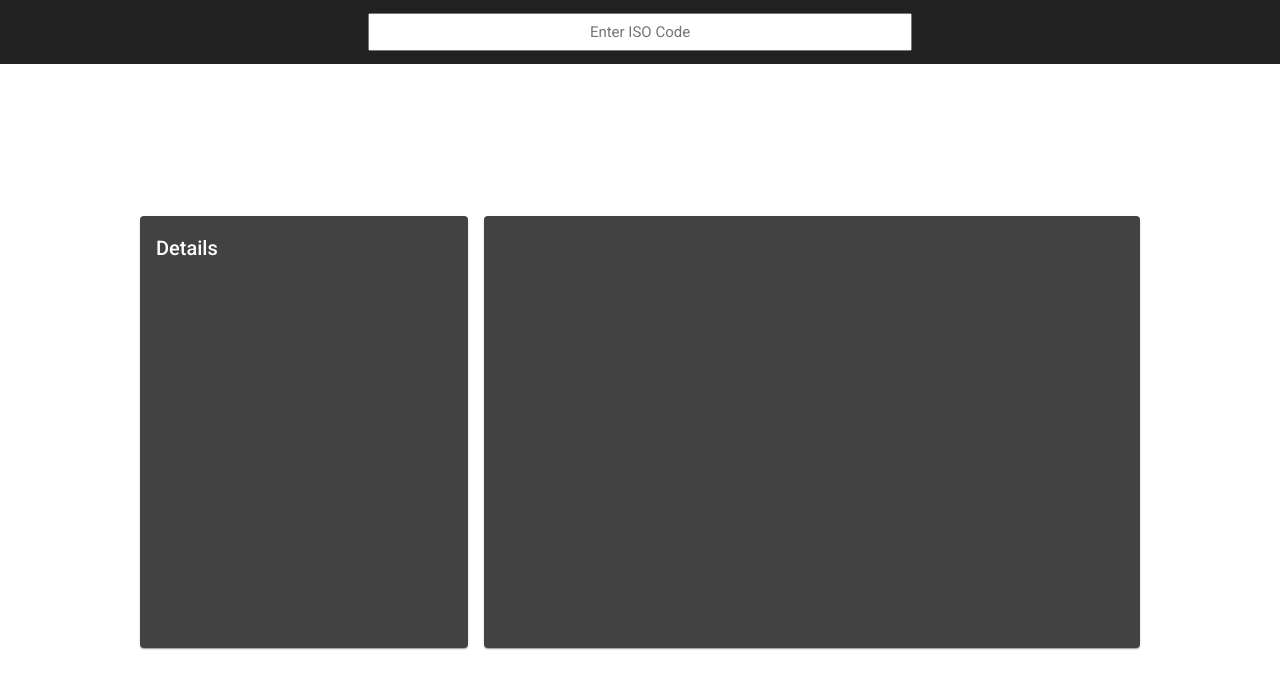
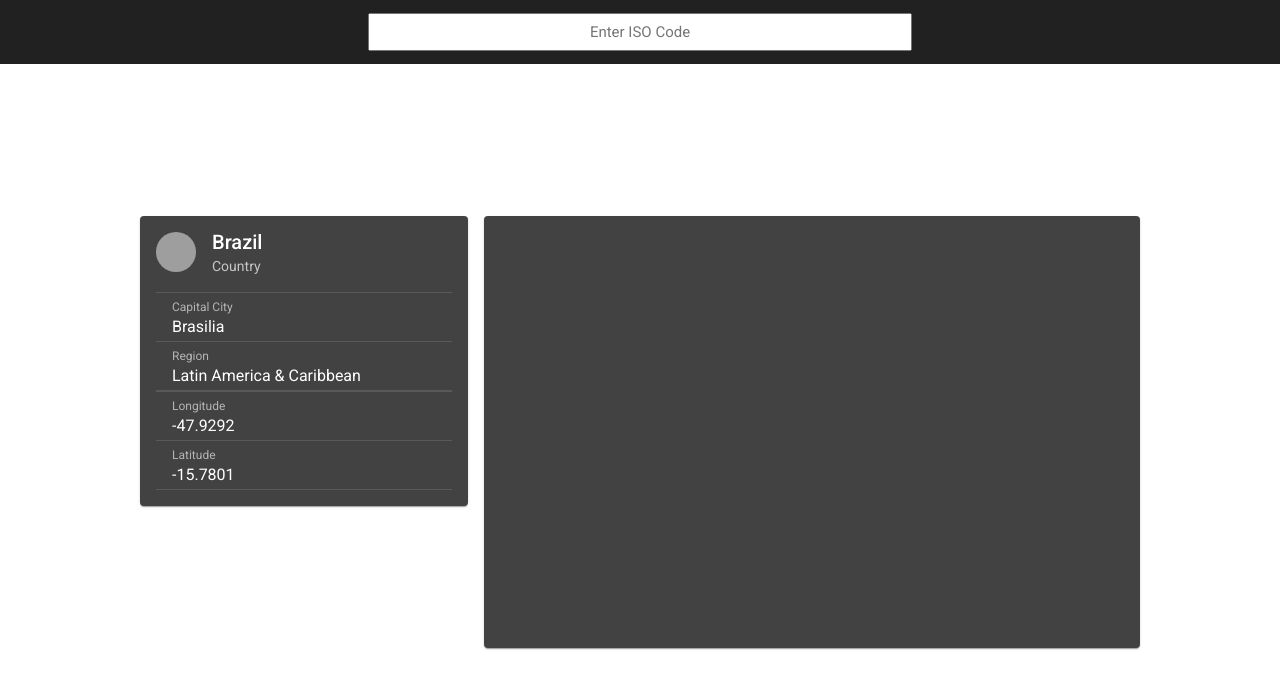
Before and after one commit to KlapTrap/iso, an Angular app: page / in a window 1280 px wide. Shown: the top 688 px of the page. Built offline with nearby package versions, Linux system fonts and the light colour scheme; grey boxes are pictures that could not be loaded.

Commit message:
WIP Country detail panel

```diff
--- a/src/app/pages/search-page/search-page.component.html
+++ b/src/app/pages/search-page/search-page.component.html
@@ -10,11 +10,15 @@
   </mat-toolbar>
   <div class="search-page">
     <div class="search-page__content">
-      <mat-card class="search-page__section">
+      <app-country-details-panel
+        class="search-page__section"
+        [country]="country$ | async"
+      ></app-country-details-panel>
+      <!-- <mat-card class="search-page__section">
         <mat-card-title>
           <h2>Details</h2>
         </mat-card-title>
-      </mat-card>
+      </mat-card> -->
       <mat-card class="search-page__section"></mat-card>
     </div>
   </div>
--- a/src/app/pages/search-page/search-page.component.ts
+++ b/src/app/pages/search-page/search-page.component.ts
@@ -1,15 +1,28 @@
 import { Component, OnInit } from '@angular/core';
+import { of } from 'rxjs';
 
 @Component({
   selector: 'app-search-page',
   templateUrl: './search-page.component.html',
-  styleUrls: ['./search-page.component.scss']
+  styleUrls: ['./search-page.component.scss'],
 })
 export class SearchPageComponent implements OnInit {
-
-  constructor() { }
-
-  ngOnInit(): void {
-  }
-
+  constructor() {}
+  public country$ = of({
+    id: 'BRA',
+    iso2Code: 'BR',
+    name: 'Brazil',
+    region: { id: 'LCN', iso2code: 'ZJ', value: 'Latin America & Caribbean ' },
+    adminregion: {
+      id: 'LAC',
+      iso2code: 'XJ',
+      value: 'Latin America & Caribbean (excluding high income)',
+    },
+    incomeLevel: { id: 'UMC', iso2code: 'XT', value: 'Upper middle income' },
+    lendingType: { id: 'IBD', iso2code: 'XF', value: 'IBRD' },
+    capitalCity: 'Brasilia',
+    longitude: '-47.9292',
+    latitude: '-15.7801',
+  });
+  ngOnInit(): void {}
 }
--- a/src/app/pages/search-page/search-page.module.ts
+++ b/src/app/pages/search-page/search-page.module.ts
@@ -8,6 +8,7 @@ import { MatInputModule } from '@angular/material/input';
 import { SearchPageRoutingModule } from './search-page-routing.module';
 import { SearchPageComponent } from './search-page.component';
 import { PageWrapperModule } from 'src/app/shared/components/page-wrapper/page-wrapper.module';
+import { CountryDetailsPanelModule } from 'src/app/shared/components/country-details-panel/country-details-panel.module';
 
 @NgModule({
   declarations: [SearchPageComponent],
@@ -19,6 +20,7 @@ import { PageWrapperModule } from 'src/app/shared/components/page-wrapper/page-w
     MatCardModule,
     MatGridListModule,
     MatInputModule,
+    CountryDetailsPanelModule,
   ],
 })
 export class SearchPageModule {}
--- /dev/null
+++ b/src/app/shared/components/country-details-panel/country-details-panel.component.html
@@ -0,0 +1,43 @@
+<mat-card class="country-details-panel">
+  <mat-card-header>
+    <div
+      class="country-details-panel__flag"
+      mat-card-avatar
+      [style.background-image]="getCountryImageStyle(country!.iso2Code)"
+    ></div>
+    <mat-card-title>{{ country?.name }}</mat-card-title>
+    <mat-card-subtitle>Country</mat-card-subtitle>
+  </mat-card-header>
+  <mat-list class="country-details-panel__list">
+    <mat-divider></mat-divider>
+    <mat-list-item>
+      <div>
+        <div class="country-details-panel__value-header">Capital City</div>
+        <div>{{ country!.capitalCity }}</div>
+      </div>
+    </mat-list-item>
+    <mat-divider></mat-divider>
+    <mat-list-item>
+      <div>
+        <div class="country-details-panel__value-header">Region</div>
+        <div>{{ country!.region.value }}</div>
+      </div>
+    </mat-list-item>
+    <mat-divider></mat-divider>
+    <mat-divider></mat-divider>
+    <mat-list-item>
+      <div>
+        <div class="country-details-panel__value-header">Longitude</div>
+        <div>{{ country!.longitude }}</div>
+      </div>
+    </mat-list-item>
+    <mat-divider></mat-divider>
+    <mat-list-item>
+      <div>
+        <div class="country-details-panel__value-header">Latitude</div>
+        <div>{{ country!.latitude }}</div>
+      </div>
+    </mat-list-item>
+    <mat-divider></mat-divider>
+  </mat-list>
+</mat-card>
--- /dev/null
+++ b/src/app/shared/components/country-details-panel/country-details-panel.component.scss
@@ -0,0 +1,14 @@
+.country-details-panel {
+  &__flag {
+    background-position: center;
+    background-repeat: no-repeat;
+  }
+  &__value-header {
+    display: block;
+    opacity: 0.6;
+    font-size: 12px;
+  }
+  &__list {
+    padding: 0;
+  }
+}
--- /dev/null
+++ b/src/app/shared/components/country-details-panel/country-details-panel.component.ts
@@ -0,0 +1,23 @@
+import { Component, Input, ChangeDetectionStrategy } from '@angular/core';
+import { Country } from '../../types/country';
+type RequiredCountryValues =
+  | 'name'
+  | 'id'
+  | 'iso2Code'
+  | 'region'
+  | 'capitalCity'
+  | 'longitude'
+  | 'latitude';
+@Component({
+  selector: 'app-country-details-panel',
+  templateUrl: './country-details-panel.component.html',
+  styleUrls: ['./country-details-panel.component.scss'],
+  changeDetection: ChangeDetectionStrategy.OnPush,
+})
+export class CountryDetailsPanelComponent {
+  @Input() country: Pick<Country, RequiredCountryValues> | null = null;
+
+  public getCountryImageStyle(iso2Code: string): string {
+    return `url(https://www.countryflags.io/${iso2Code.toLowerCase()}/flat/64.png)`;
+  }
+}
--- /dev/null
+++ b/src/app/shared/types/country.ts
@@ -0,0 +1,18 @@
+export interface BaseEntityData {
+  id: string;
+  iso2Code: string;
+  value: string;
+}
+
+export interface Country {
+  name: string;
+  id: string;
+  iso2Code: string;
+  region: BaseEntityData;
+  adminregion: BaseEntityData;
+  incomeLevel: BaseEntityData;
+  lendingType: BaseEntityData;
+  capitalCity: string;
+  longitude: string;
+  latitude: string;
+}
```
Also changed, not shown: src/app/shared/components/country-details-panel/country-details-panel.module.ts (added, +20 -0 lines), src/app/shared/services/iso-data.service.ts (added, +10 -0 lines), 2 other files (tests, documents, lock files or other folders).
